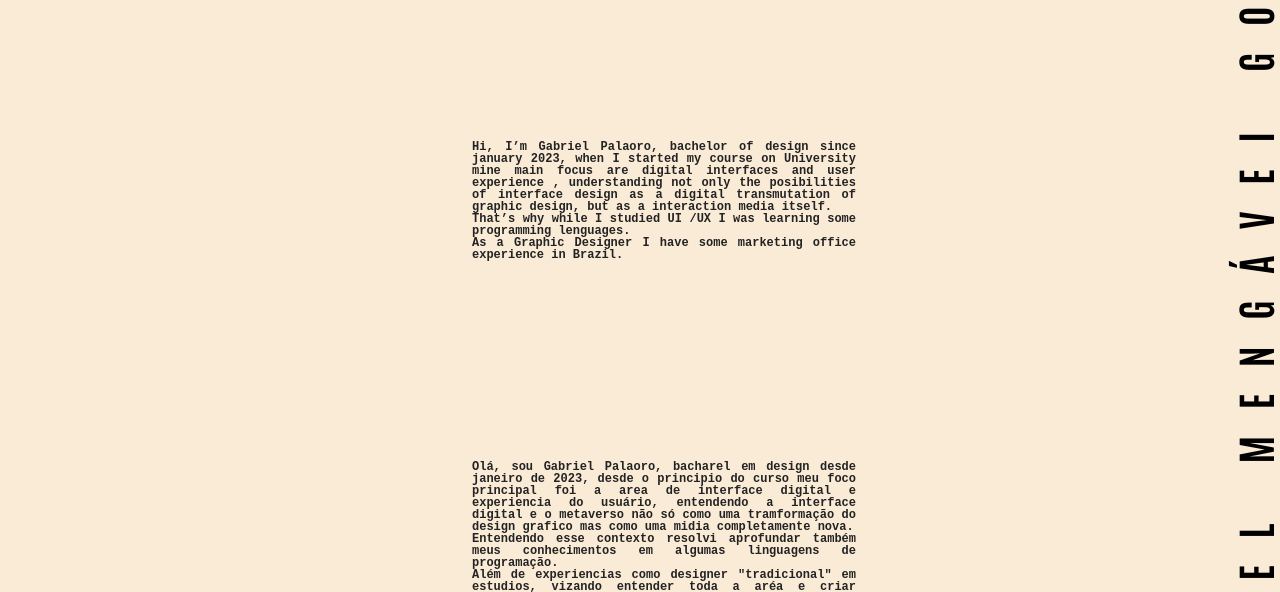
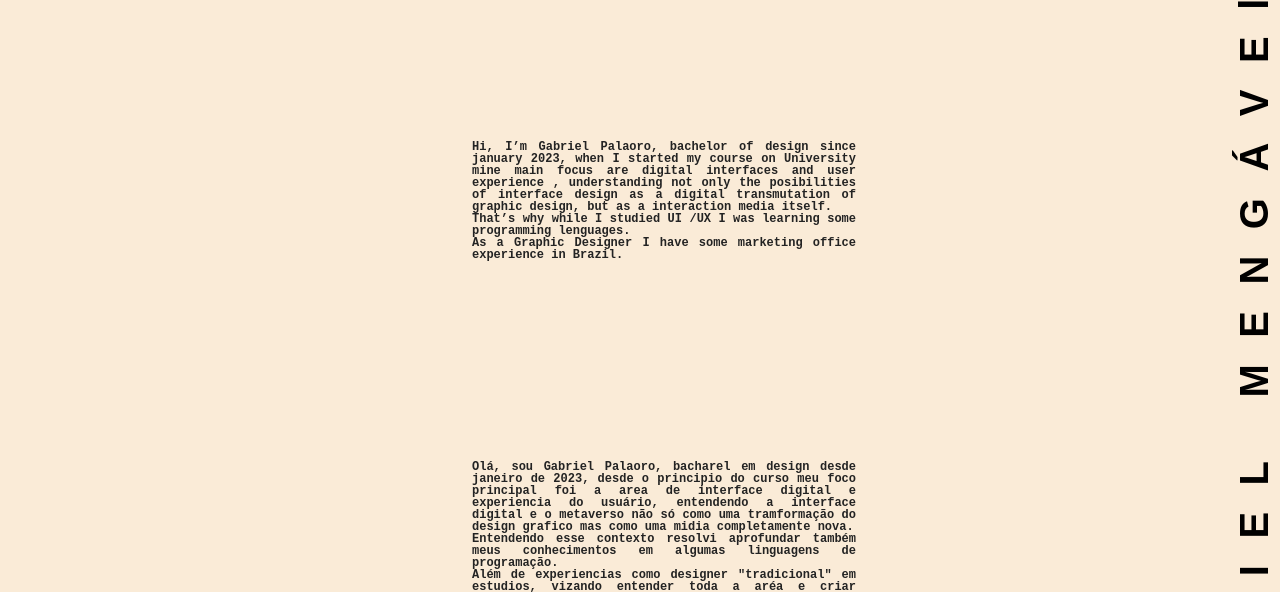
Before and after one commit to Bieldodesign/portifolio, a plain HTML site: page index.html in a window 1280 px wide. Shown: the top 592 px of the page. Drawn offline with Linux system fonts and the light colour scheme.

Commit message:
Update styles.css

```diff
--- a/styles.css
+++ b/styles.css
@@ -70,7 +70,7 @@ nav{
 footer{
     position: absolute;
     bottom: 5px;
-    font-family: 'Antonio', sans-serif;
+    font-family: sans-serif;
     font-style: normal;
     font-weight: 700;
     font-size: 3.12vw;
```
